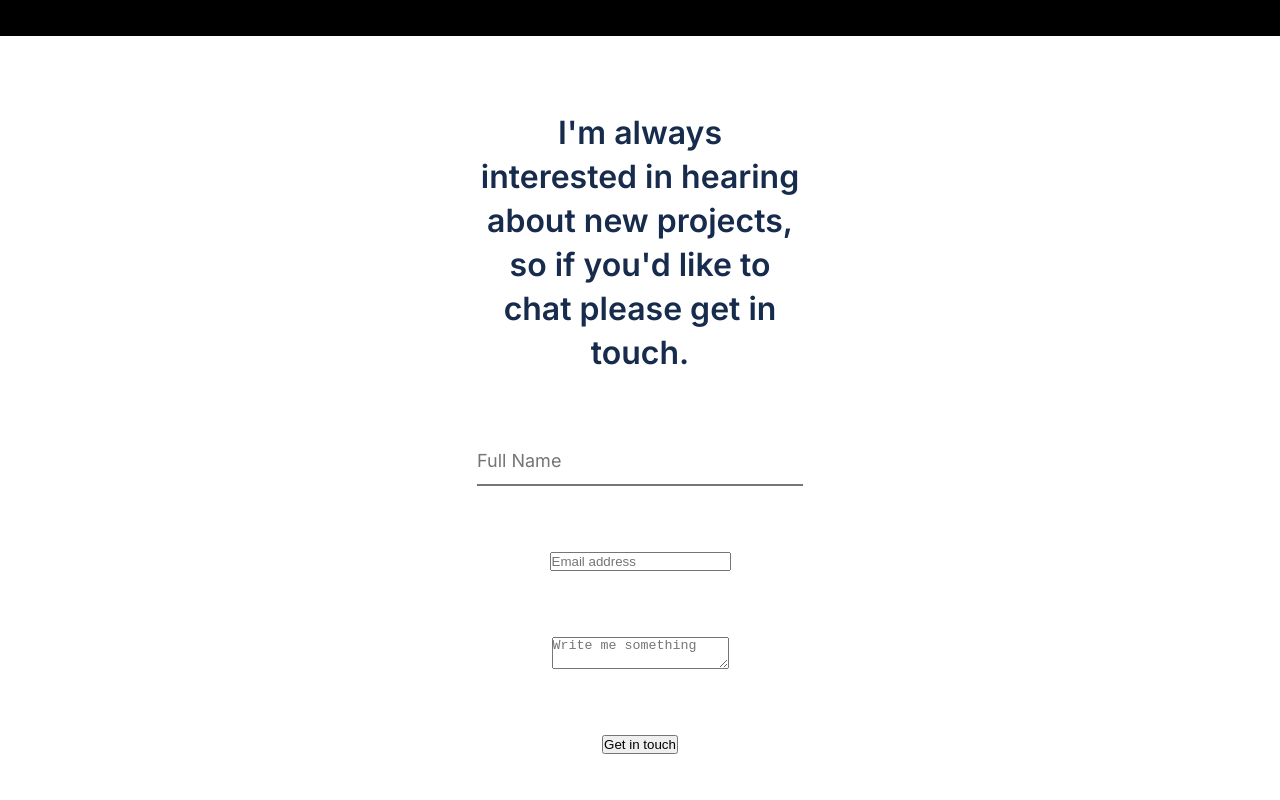
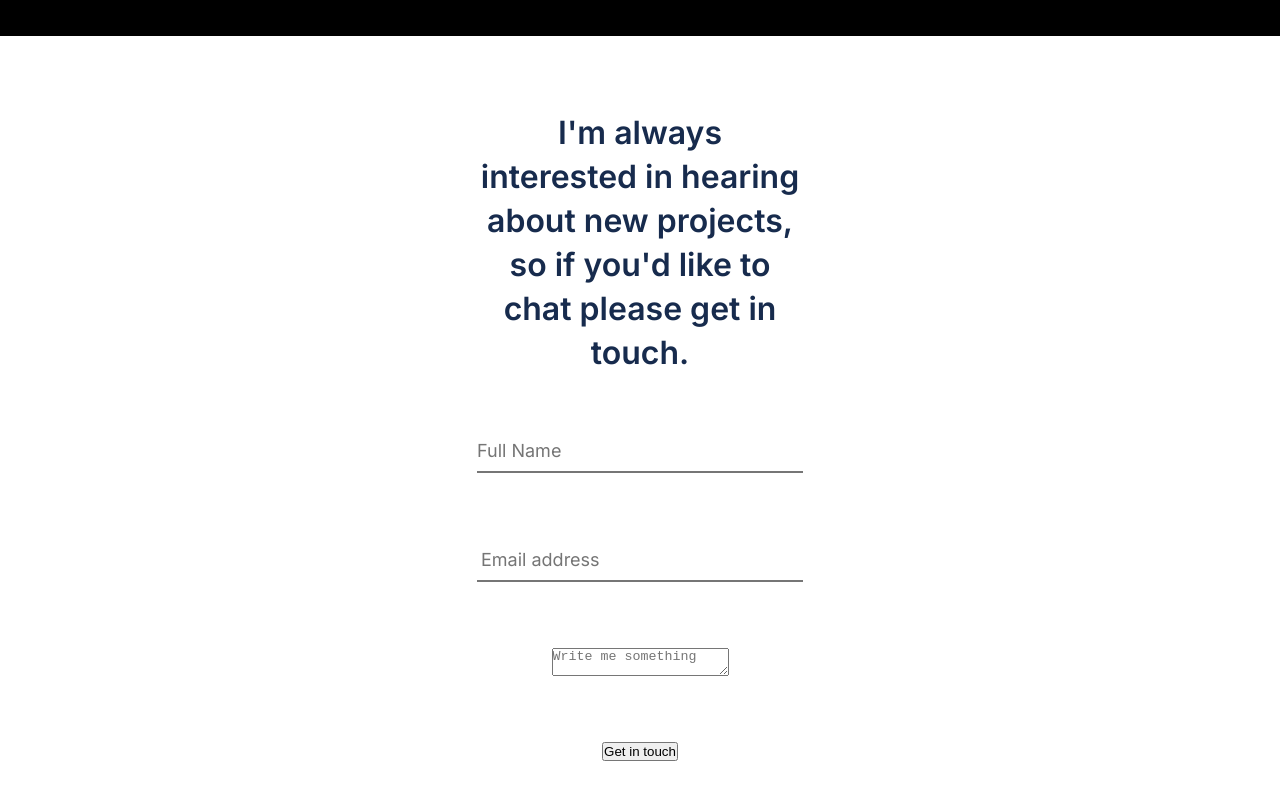
Before and after one commit to Chimoneg27/Personal-Portfolio-old-, a website: page index.html in a window 1280 px wide. Shown: the part 5396-6196 px from the top of the page. Drawn offline with Linux system fonts and the light colour scheme.

Commit message:
Added styling for the email input

```diff
--- a/styles.css
+++ b/styles.css
@@ -530,6 +530,19 @@ body {
   font-weight: 500;
 }
 
+#real-form input[type=email] {
+  font-family: "Inter", 'Times New Roman', Times, serif;
+  color: #979493;
+  width: 100%;
+  height: 3rem;
+  border-top: none;
+  border-left: none;
+  border-right: none;
+  font-size: 1.125rem;
+  font-weight: 500;
+  padding: 0.25rem;
+}
+
 @media only screen and (min-width: 768px) {
   #union-button {
     display: none;
```
